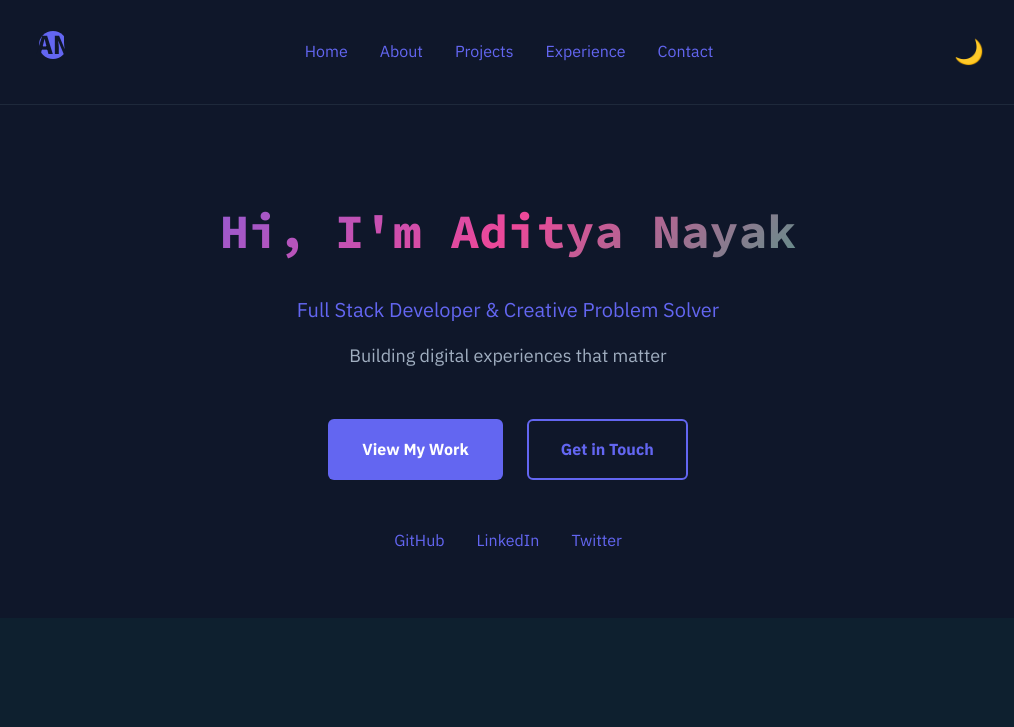
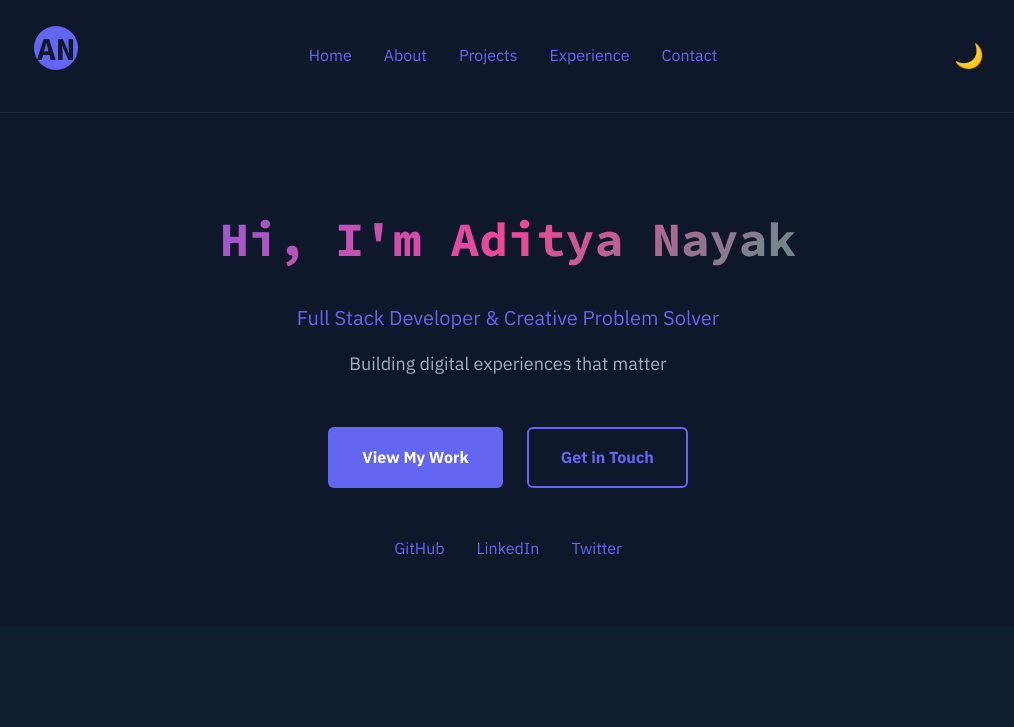
Before and after one commit to amazingadinayak-coder/amazingadinayak-coder.github.io, a plain HTML site: page index.html in a window 1280 px wide. Shown: the top 727 px of the page, without its empty margins (132-1146 px from the left). Drawn offline with Linux system fonts and the light colour scheme.

Commit message:
Enlarge logo circle and SVG size so initials fit

```diff
--- a/index.html
+++ b/index.html
@@ -16,11 +16,12 @@
             <div class="logo">
                 <a href="/" class="logo-link" aria-label="Home - Aditya Nayak">
                     <!-- SVG monogram (AN) - initials only -->
-                    <svg class="logo-svg" width="56" height="56" viewBox="0 0 64 64" xmlns="http://www.w3.org/2000/svg" role="img" aria-hidden="true">
+                    <svg class="logo-svg" width="64" height="64" viewBox="0 0 64 64" xmlns="http://www.w3.org/2000/svg" role="img" aria-hidden="true">
                         <rect rx="12" width="64" height="64" fill="none"/>
                         <g transform="translate(8,8)">
-                            <circle cx="16" cy="16" r="16" fill="#6366F1"/>
-                            <text x="16" y="26" font-family="Source Code Pro, monospace" font-weight="800" font-size="32" fill="#0F172A" text-anchor="middle">AN</text>
+                            <!-- increased radius so initials fit comfortably -->
+                            <circle cx="16" cy="16" r="22" fill="#6366F1"/>
+                            <text x="16" y="28" font-family="Source Code Pro, monospace" font-weight="800" font-size="32" fill="#0F172A" text-anchor="middle">AN</text>
                         </g>
                     </svg>
                 </a>
--- a/styles.css
+++ b/styles.css
@@ -130,8 +130,8 @@ a:hover {
 
 .logo-svg {
     flex: 0 0 auto;
-    width: 56px;
-    height: 56px;
+    width: 64px;
+    height: 64px;
     border-radius: 6px;
 }
 
```
